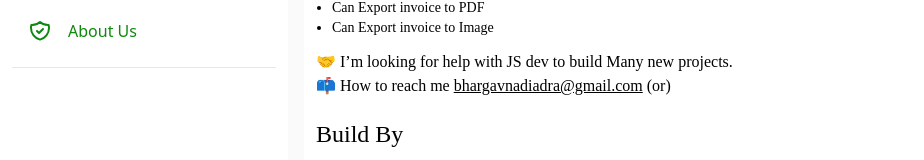
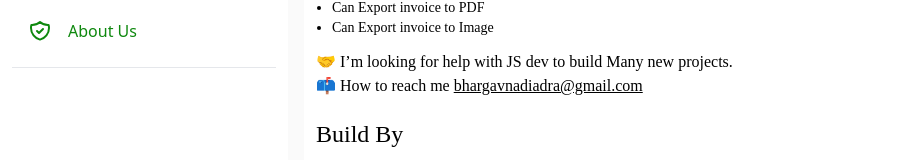
Before and after one commit to Bhargav-Nadiadra/Invoice-Generator, a React (Create React App) app: page /about in a window 1280 px wide. Shown: the part 306-466 px from the top of the page, without its empty margins (0-924 px from the left). Built offline with nearby package versions, Linux system fonts and the light colour scheme; a web font is replaced by a local one.

Commit message:
Update AboutScreen.js

```diff
--- a/src/pages/about/AboutScreen.js
+++ b/src/pages/about/AboutScreen.js
@@ -51,8 +51,6 @@ function AboutScreen() {
               >
                 bhargavnadiadra@gmail.com
               </a>{" "}
-              (or){" "}
-
             </div>
             <div>
             </div>
```
